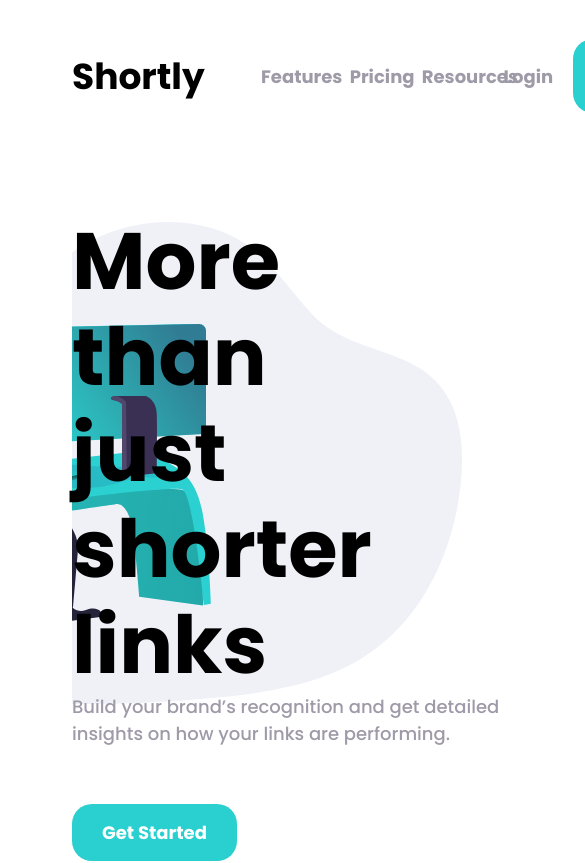
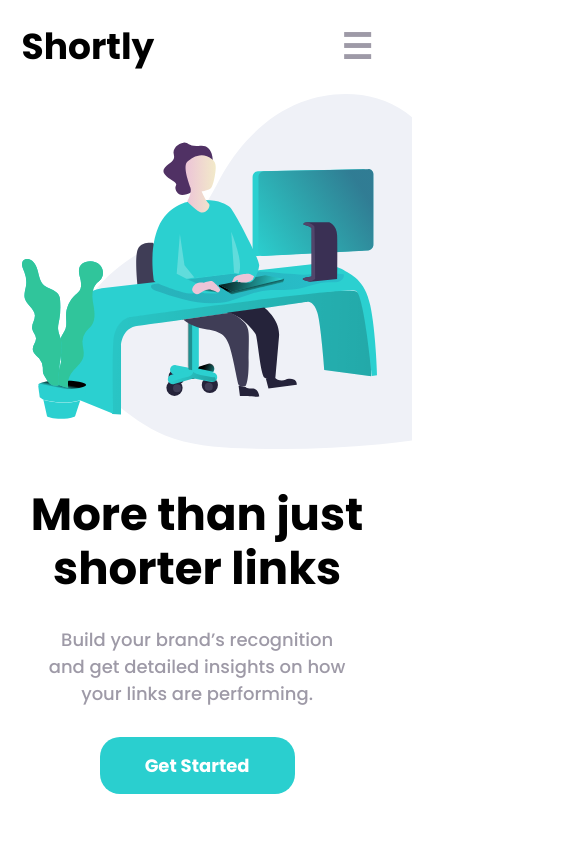
Before and after one commit to VolodymyrSvereniak/url-shortening-app, a Vue app: page / in a window 390 px wide. Shown: the top 863 px of the page, 585 px wide, since content can reach past the window. Built offline with nearby package versions, Linux system fonts and the light colour scheme.

Commit message:
Styled mobile version of header/started section

```diff
--- a/index.html
+++ b/index.html
@@ -9,7 +9,7 @@
     />
     <meta charset="UTF-8" />
     <link rel="icon" href="/favicon.png" />
-    <meta name="viewport" content="width=device-width, initial-scale=1.0" />
+    <meta name="viewport" content="width=device-width, minimum-scale=1.0, initial-scale=1.0" />
     <title>URL Shortening App</title>
   </head>
   <body>
--- a/src/App.vue
+++ b/src/App.vue
@@ -45,6 +45,11 @@
     width: 80vw;
     height: 100vh;
     margin: 2.1875rem 4rem;
+
+    @media (max-width: 768px) {
+      max-width: 30vw;
+      margin: 19px 1.20rem;
+    }
   }
 }
 </style>
--- a/src/assets/base.css
+++ b/src/assets/base.css
@@ -10,6 +10,7 @@
   font-size: 18px;
 }
 
+
 body {
   font-weight: normal;
   max-width: 1440px;
--- a/src/components/AppFooter.vue
+++ b/src/components/AppFooter.vue
@@ -1,6 +1,6 @@
 <template>
-  <footer class="container">
-    <h1 class="title">Shortly</h1>
+  <footer class="footer-container">
+    <h1 class="footer-title">Shortly</h1>
     <div class="links-wrapper" v-for="footerLink in linksList">
       <ul class="links-list">
         <li class="links-title">{{ footerLink.title }}</li>
@@ -35,7 +35,7 @@
 </script>
 
 <style lang="scss" scoped>
-.container {
+.footer-container {
   display: flex;
   width: 100vw;
   height: 40vh;
@@ -44,7 +44,7 @@
   background-color: hsl(260, 8%, 14%);
   gap: 5%;
 
-  .title {
+  .footer-title {
     padding: 0 15% 0 10%;
   }
 
--- a/src/components/AppHeader.vue
+++ b/src/components/AppHeader.vue
@@ -1,7 +1,7 @@
 <template>
-  <header class="header">
-    <h1>Shortly</h1>
-    <nav class="navbar">
+  <header class="header-container">
+    <h1 class="header-title">Shortly</h1>
+    <nav class="navbar-dekstop">
       <ul class="nav-group">
         <li class="nav-item">Features</li>
         <li class="nav-item">Pricing</li>
@@ -25,13 +25,20 @@
       </button>
     </div>
   </header>
+  <app-header-mobile :isActive="isActive" @setActive="setActive" />
 </template>
 
 <script>
+import AppHeaderMobile from './AppHeaderMobile.vue';
+
 export default {
+  components: {
+    AppHeaderMobile
+  },
   data() {
     return {
-      isActive: 'SignUp'
+      isActive: 'SignUp',
+      isMobileSize: true
     };
   },
   methods: {
@@ -43,12 +50,19 @@
 </script>
 
 <style lang="scss" scoped>
-.header {
+.header-container {
   display: flex;
   align-items: center;
   justify-content: space-between;
 
-  .navbar {
+  .header-title {
+    &:hover {
+      cursor: pointer;
+      color: hsl(180, 66%, 49%);
+    }
+  }
+
+  .navbar-dekstop {
     flex: 1;
 
     .nav-group {
@@ -114,5 +128,9 @@
       }
     }
   }
+
+  @media (max-width: 768px) {
+    display: none;
+  }
 }
 </style>
--- /dev/null
+++ b/src/components/AppHeaderMobile.vue
@@ -0,0 +1,148 @@
+<template>
+  <div class="header-mobile">
+    <div class="header-container">
+      <h1>Shortly</h1>
+      <button
+        :style="{ color: isMenuOpen ? 'hsl(180, 66%, 49%)' : '' }"
+        class="burger-button"
+        @click="isMenuOpen = !isMenuOpen"
+      >
+        &#9776;
+      </button>
+    </div>
+    <div :style="{ display: isMenuOpen ? 'flex' : 'none' }" class="header-wrapper">
+      <nav class="navbar-mobile">
+        <ul class="nav-group">
+          <li class="nav-item">Features</li>
+          <li class="nav-item">Pricing</li>
+          <li class="nav-item">Resources</li>
+        </ul>
+      </nav>
+      <hr class="middle-line" />
+      <div class="auth-mobile">
+        <button
+          @click="$emit('setActive', 'Login')"
+          :class="{ active: isActive === 'Login' }"
+          class="auth-button"
+        >
+          Login
+        </button>
+        <button
+          @click="$emit('setActive', 'SignUp')"
+          :class="{ active: isActive === 'SignUp' }"
+          class="auth-button"
+        >
+          Sign Up
+        </button>
+      </div>
+    </div>
+  </div>
+</template>
+
+<script>
+export default {
+  emits: ['setActive'],
+  props: {
+    isActive: {
+      type: String
+    },
+    setActive: {
+      type: Function
+    }
+  },
+  data() {
+    return {
+      isMenuOpen: false
+    };
+  }
+};
+</script>
+
+<style lang="scss" scoped>
+.header-mobile {
+  .header-container {
+    display: flex;
+    width: 90vw;
+    padding-bottom: 20px;
+    justify-content: space-between;
+  }
+
+  .burger-button {
+    border: none;
+    background: none;
+    font-weight: 700;
+    font-size: 35px;
+    color: hsl(257, 7%, 63%);
+    outline: none;
+  }
+
+  .header-wrapper {
+    position: absolute;
+    flex-direction: column;
+    justify-content: center;
+    align-items: center;
+    border: 1px solid black;
+    background-color: hsl(257, 27%, 26%);
+    width: 90vw;
+    height: 46vh;
+    z-index: 222;
+    border-radius: 10px;
+    padding: 10px 0;
+
+    .navbar-mobile {
+      .nav-group {
+        display: flex;
+        justify-content: space-around;
+        border: none;
+        height: 23vh;
+        align-items: center;
+        flex-direction: column;
+
+        .nav-item {
+          list-style: none;
+          color: hsl(257, 7%, 63%);
+          font-weight: 700;
+
+          &:hover {
+            color: black;
+          }
+        }
+      }
+    }
+
+    .middle-line {
+      width: 90%;
+      background-color: hsl(257, 7%, 63%);
+      opacity: 0.2;
+      margin: 10px 0;
+    }
+
+    .auth-mobile {
+      display: flex;
+      flex-direction: column;
+      justify-content: space-around;
+      height: 15vh;
+
+      .auth-button {
+        border: none;
+        background: none;
+        font-weight: 700;
+        color: hsl(257, 7%, 63%);
+        outline: none;
+
+        &.active {
+          background-color: hsl(180, 66%, 49%);
+          transition: background-color 0.3s ease-out;
+          padding: 10px 30vw;
+          border-radius: 20px;
+          color: white;
+        }
+      }
+    }
+  }
+
+  @media (min-width: 768px) {
+    display: none;
+  }
+}
+</style>
--- a/src/components/StartedSection.vue
+++ b/src/components/StartedSection.vue
@@ -30,6 +30,7 @@
   width: 100vw;
   height: 100vh;
   background-image: url('../assets/images/illustration-working.svg');
+  background-size: auto;
   background-repeat: no-repeat;
   background-position: 100% 30%;
 
@@ -65,5 +66,35 @@
       }
     }
   }
+
+  @media (max-width: 768px) {
+    background-size: 540px;
+    background-position: 0 0;
+
+    .wrapper {
+      display: flex;
+      align-items: center;
+      justify-content: center;
+      padding-top: 250px;
+      gap: 30px;
+      text-align: center;
+      flex-direction: column;
+      width: 90vw;
+      height: auto;
+
+      .title {
+        font-size: 45px;
+      }
+
+      .description {
+        width: 80vw;
+      }
+
+      .submit-button {
+        margin: 0;
+        padding: 15px 45px;
+      }
+    }
+  }
 }
 </style>
--- a/src/components/StatisticsDetails.vue
+++ b/src/components/StatisticsDetails.vue
@@ -1,5 +1,5 @@
 <template>
-  <div class="statistics-container">
+  <div class="statistics-group">
     <div
       class="wrapper"
       v-for="(statistic, index) in statistics"
@@ -31,7 +31,7 @@
 </script>
 
 <style lang="scss" scoped>
-.statistics-container {
+.statistics-group {
   display: flex;
   align-items: center;
   width: 80vw;
--- a/src/components/StatisticsSection.vue
+++ b/src/components/StatisticsSection.vue
@@ -1,5 +1,5 @@
 <template>
-  <section class="container">
+  <section class="statistics-container">
     <shortened-url-item />
     <div class="statistics-wrapper">
       <div class="statistics-info">
@@ -26,7 +26,7 @@
 </script>
 
 <style lang="scss" scoped>
-.container {
+.statistics-container {
   background-color: #eff1f7;
 
   .statistics-wrapper {
@@ -54,5 +54,12 @@
       }
     }
   }
+
+  @media (max-width: 768px) {
+    .container {
+      .statistics-wrapper {
+      }
+    }
+  }
 }
 </style>
```
Also changed, not shown: 1 other file (tests, documents, lock files or other folders).
